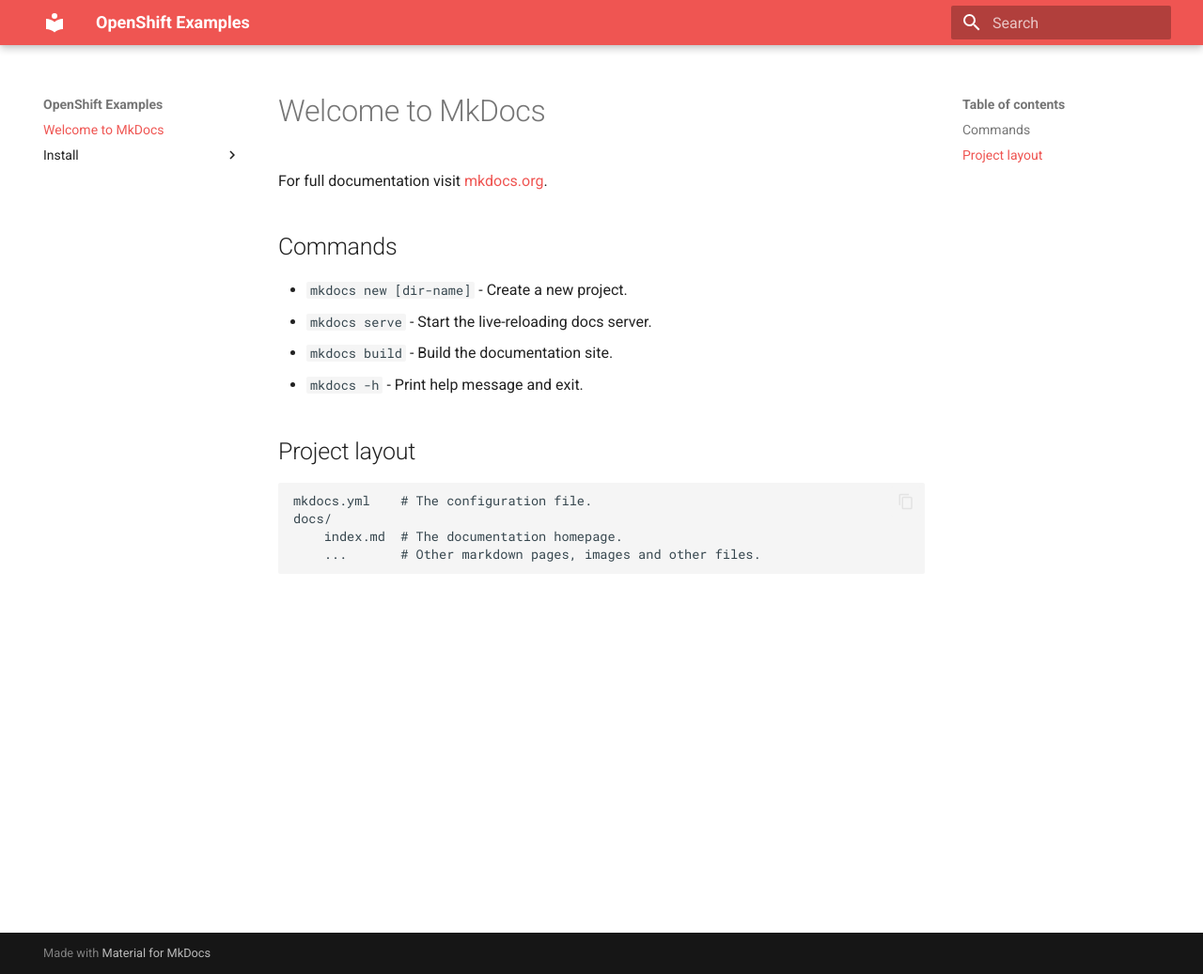
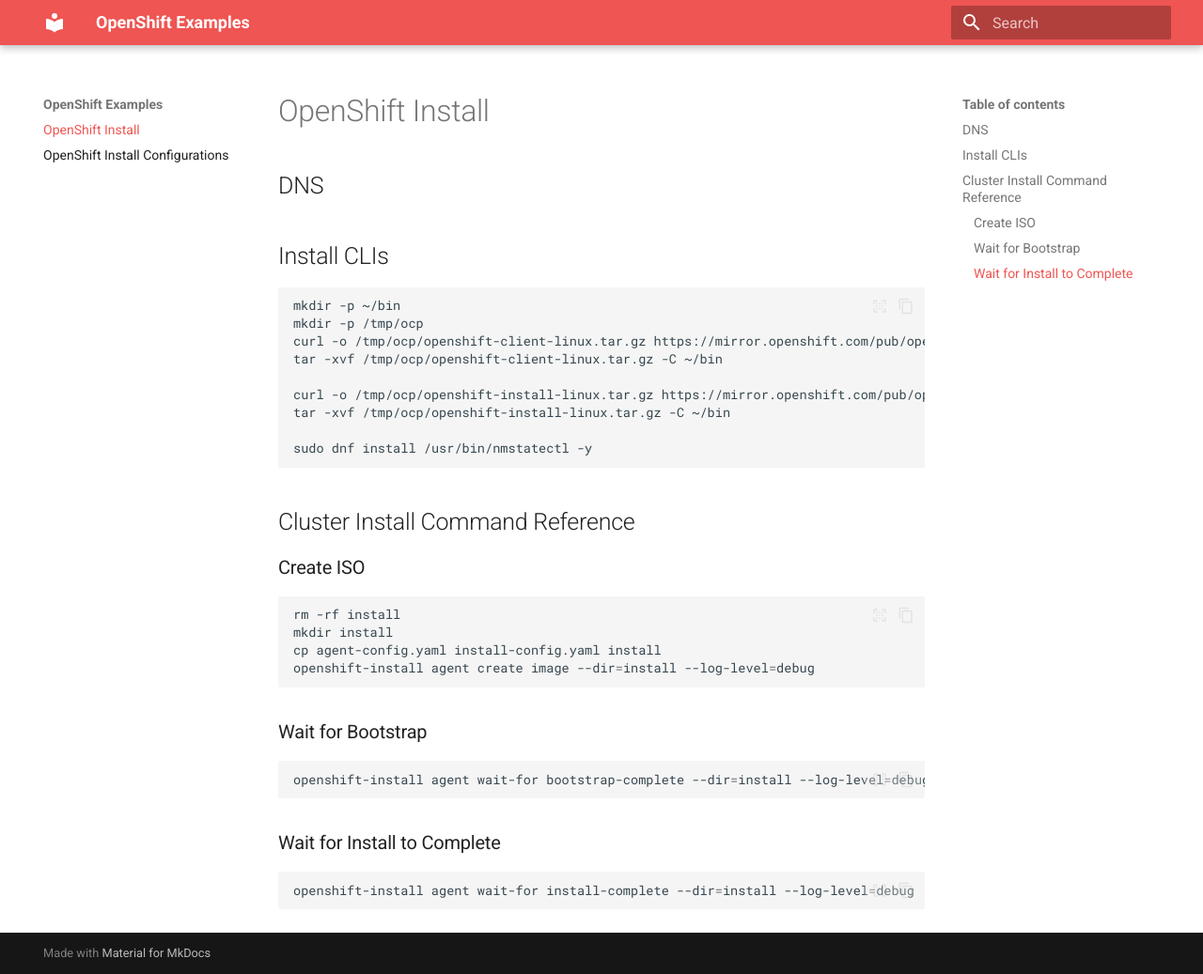
Before and after one commit to ocp-examples/ocp-examples.github.io, an MkDocs documentation site: the page built from docs/index.md, in a window 1280 px wide and 1037 px high. Shown: the whole window at 94% size. Built offline with MkDocs 1.6.1 and Material for MkDocs 9.7.7, drawn with Linux system fonts in a browser that asks for light colours.

Commit message:
added clis

````diff
--- a/docs/index.md
+++ b/docs/index.md
@@ -1,17 +1,39 @@
-# Welcome to MkDocs
+# OpenShift Install
 
-For full documentation visit [mkdocs.org](https://www.mkdocs.org).
+## DNS
 
-## Commands
 
-* `mkdocs new [dir-name]` - Create a new project.
-* `mkdocs serve` - Start the live-reloading docs server.
-* `mkdocs build` - Build the documentation site.
-* `mkdocs -h` - Print help message and exit.
 
-## Project layout
+## Install CLIs
 
-    mkdocs.yml    # The configuration file.
-    docs/
-        index.md  # The documentation homepage.
-        ...       # Other markdown pages, images and other files.
+``` bash
+mkdir -p ~/bin
+mkdir -p /tmp/ocp
+curl -o /tmp/ocp/openshift-client-linux.tar.gz https://mirror.openshift.com/pub/openshift-v4/x86_64/clients/ocp/stable/openshift-client-linux.tar.gz
+tar -xvf /tmp/ocp/openshift-client-linux.tar.gz -C ~/bin
+
+curl -o /tmp/ocp/openshift-install-linux.tar.gz https://mirror.openshift.com/pub/openshift-v4/x86_64/clients/ocp/stable/openshift-install-linux.tar.gz
+tar -xvf /tmp/ocp/openshift-install-linux.tar.gz -C ~/bin
+
+sudo dnf install /usr/bin/nmstatectl -y
+```
+
+## Cluster Install Command Reference
+
+### Create ISO
+``` bash
+rm -rf install
+mkdir install
+cp agent-config.yaml install-config.yaml install
+openshift-install agent create image --dir=install --log-level=debug
+```
+
+### Wait for Bootstrap
+``` bash
+openshift-install agent wait-for bootstrap-complete --dir=install --log-level=debug
+```
+
+### Wait for Install to Complete
+``` bash
+openshift-install agent wait-for install-complete --dir=install --log-level=debug
+```
````
Also changed, not shown: docs/install-simple.md (renamed from docs/install/install-simple.md).
